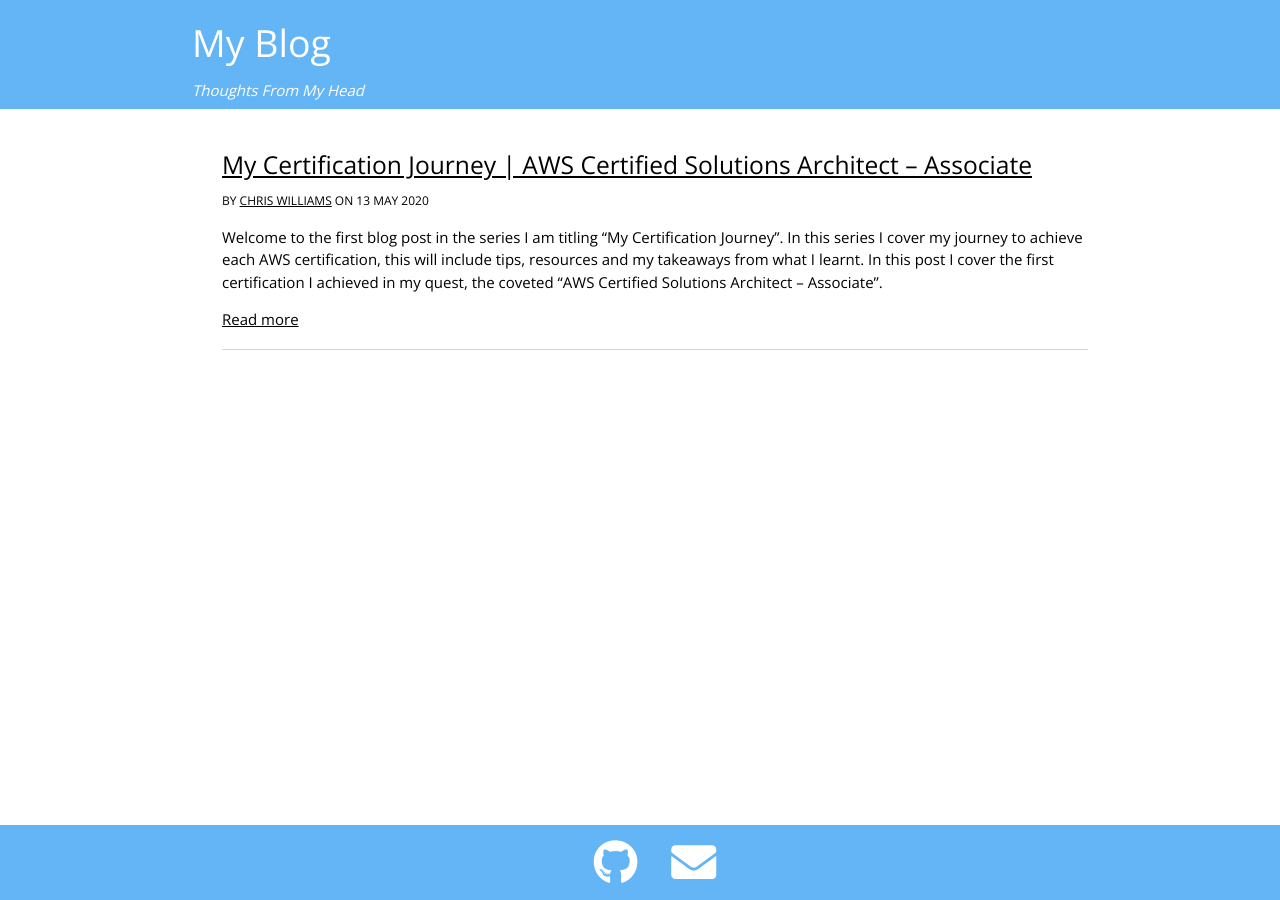
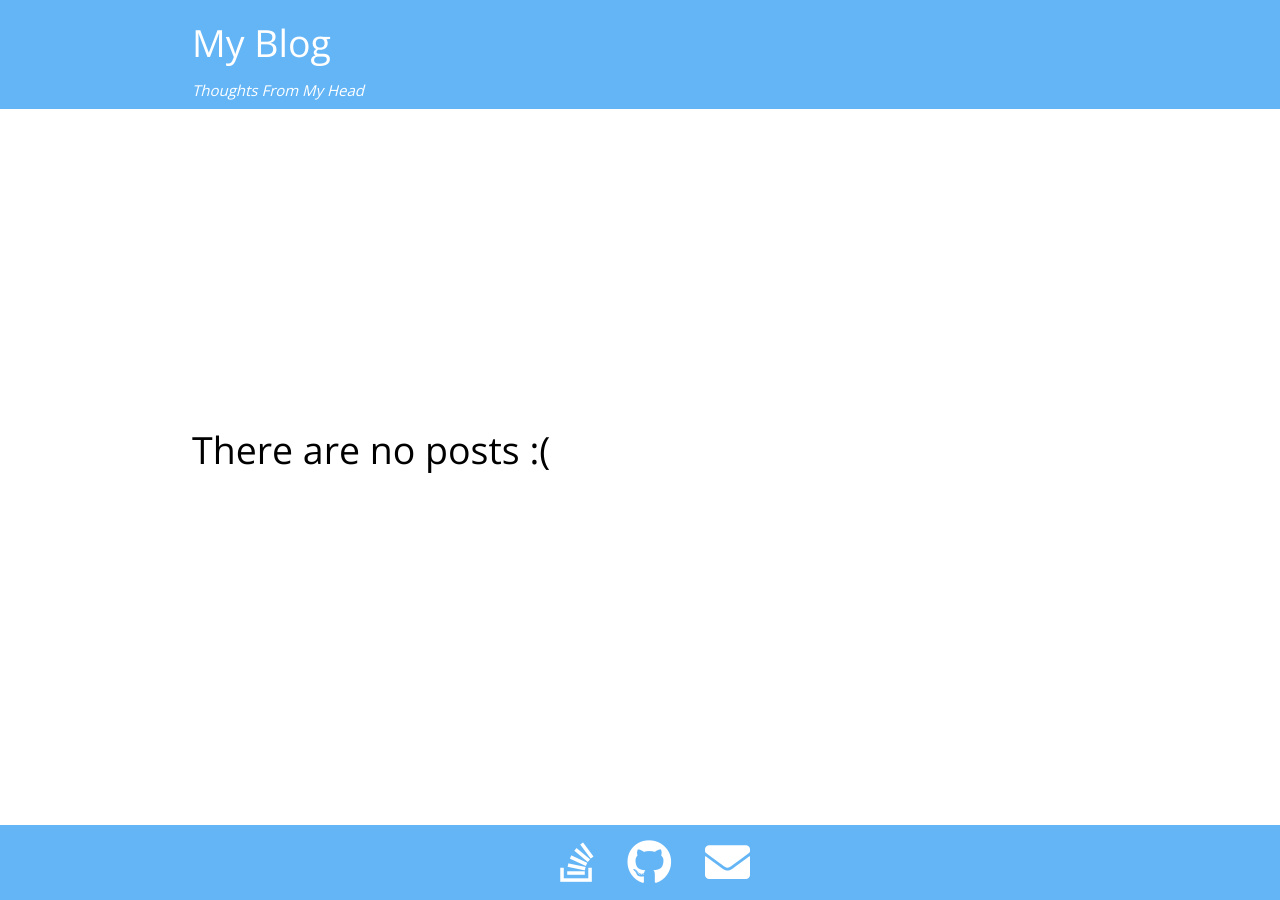
Before and after one commit to chrisw-devops/cwilliams.io, a Jekyll site: the page built from src/blog-index.html, in a window 1280 px wide and 900 px high. Built offline with Jekyll 4.4.1, drawn with Linux system fonts in a browser that asks for light colours; nearby versions of some CDN libraries; a style sheet for code colours, icons or effects is not loaded; some of the changed lines change nothing that is shown.

Commit message:
Added stackoverflow link to footer

```diff
--- a/src/_includes/footer.html
+++ b/src/_includes/footer.html
@@ -1,6 +1,7 @@
 <footer class="page-footer blue lighten-2">
     <div class="container center-align">
         <a href="https://www.youracclaim.com/users/chrisw-devops" target="_blank"><i class="ai ai-acclaim-square footer-link"></i></a>
+        <a href="https://stackoverflow.com/users/13460933/chris-williams" target="_blank"><i class="fab fa-stack-overflow footer-link"></i></a>
         <a href="https://github.com/chrisw-devops" target="_blank"><i class="fab fa-github footer-link"></i></a>
         <a href="mailto:me@cwilliams.io"><i class="fas fa-envelope footer-link"></i></a>
     </div>
--- a/src/_posts/2020-05-13-certification-solutions-architect-associate.md
+++ /dev/null
@@ -1,52 +0,0 @@
----
-layout: blog-post
-title: My Certification Journey | AWS Certified Solutions Architect – Associate
-categories: my-certification-journey
-tags: ['certification', 'aws']
----
-Welcome to the first blog post in the series I am titling "My Certification Journey".  In this series I cover my journey to achieve each AWS certification, this will include tips, resources and my takeaways from what I learnt.  In this post I cover the first certification I achieved in my quest, the coveted "AWS Certified Solutions Architect – Associate".
-<!--more-->
-
-## Basic Information
-- Duration: 130 minutes
-- Price: $150
-- [Exam Guide](https://d1.awsstatic.com/training-and-certification/docs-sa-assoc/AWS-Certified-Solutions-Architect-Associate_Exam-Guide.pdf)
-- [Sample Questions](https://d1.awsstatic.com/training-and-certification/docs/AWS_Certified_Solutions_Architect_Associate_Sample_Questions.pdf)
-
-## The AWS Certification Process
-
-Before discussing the Solutions Architect Associate exam, lets review the certification process as of the date of this post. As of now there are 12 total certifications split across 4 levels of difficulty.
-
-- Foundational - Targeted at individuals who require a general overview of AWS and cloud best practices.
-- Associate - Targeted at individuals with a modest amount of AWS experience.
-- Professional - Targeted at individuals with an in-depth knowledge of AWS services in a professional capacity.
-- Specialty - Targeted at individuals in a role that requires specialist knowledge of particular AWS services.
-
-So why would I decide to go through the certification process? Well I had been using AWS for several years and now wanted to validate the knowledge and skills I had acquired, additionally I wanted to fill in the cracks around services that I hadn't had as much exposure to.
-
-I am a firm believer in the value of education and learning, to pass these certifications I didn't want to just know the answers, I also wanted to have a firm understanding of the services and best practices.
-
-## Passing My First Certification
-
-In August 2018 I finally decided it was time to start my certification process, and the Solutions Architect - Associate would be the first stop on the journey. I booked my exam for the following month so that I had a date to aim for and got set for studying.
-
-The [Solutions Architect - Associate](https://aws.amazon.com/certification/certified-solutions-architect-associate/) exam is targeted at individuals who architect network/application solutions in their role, using the best practices for resilience, performance, security and cost-effectiveness.
-
-For this exam I used the [course](https://acloud.guru/learn/aws-certified-solutions-architect-associate) produced by Ryan Kroonenburg at A Cloud Guru, for anyone sitting this exam I highly recommend the courses produced by the talented team at A Cloud Guru.
-
-I spent weekends watching a few of the videos, many of the services I'd already experienced, however some services such as [Snowball](https://aws.amazon.com/snowball/) and [Storage Gateway](https://aws.amazon.com/storagegateway/) I was able to gain more insight into how they're used.
-
-Additionally through reading the [Well-Architected Framework](https://aws.amazon.com/architecture/well-architected/) I was able to understand the thought processes that went into designing the AWS architecture. The framework is designed to help architects make the best decisions for their architectures and is a must for anyone who wants to perform a cloud architecture based role using AWS.
-
-When it came to exam I arrived at the exam centre feeling prepared but cautious. The exam itself is multiple choice, this does not however mean that it is a simple walkthrough. The exams questions are scenarios that test that you understand the AWS architecture enough to recommend the best approach to a solution based upon a modifier. The modifier could be security, performance or cost, this will decide the correct option to choose.
-
-After 43 minutes I completed my last question, I submitted the exam and was pleased to see the conglaturatory message that I had passed my first AWS certification. Having achieved this I was elated, but knew that a long journey remained to achieve the remaining certifications. In my next article I will be discussing the next certification along the way, AWS Certified Devloper - Associate.
-
-## Primary Services Covered
-- [EC2](https://aws.amazon.com/ec2/)
-- [VPC](https://aws.amazon.com/vpc/)
-- [RDS](https://aws.amazon.com/rds/)
-- [S3](https://aws.amazon.com/s3/)
-- [IAM](https://aws.amazon.com/iam/)
-- [CloudWatch](https://aws.amazon.com/cloudwatch/)
-- [ELB](https://aws.amazon.com/elasticloadbalancing/)
```
